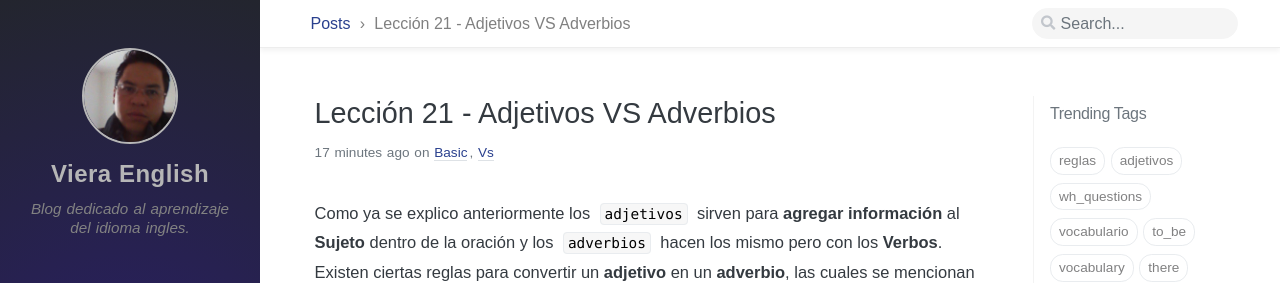
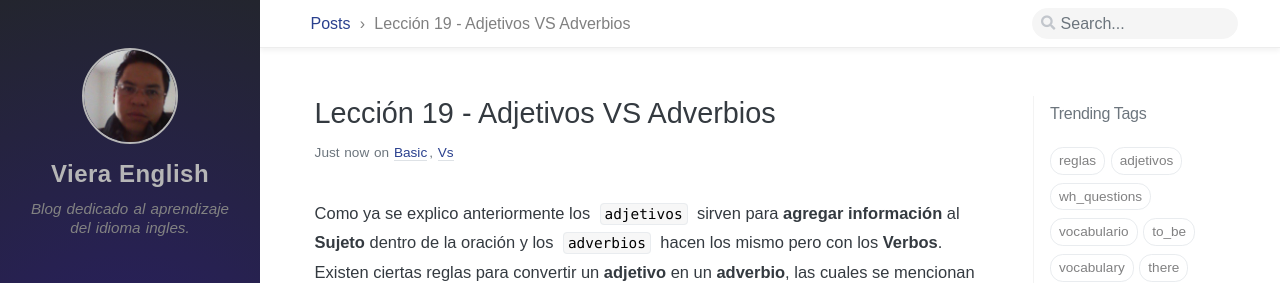
Before and after one commit to viera-english/viera-english.github.io, a Jekyll site: the page built from _posts/2020-04-07-adjetivos-vs-adverbios.md, in a window 1280 px wide and 900 px high. Shown: the top 283 px of the window. Built offline with Jekyll 4.4.1, drawn with Linux system fonts in a browser that asks for light colours; nearby versions of some CDN libraries; some web fonts are replaced; comment, search, counter and statistics services are not loaded.

Commit message:
Update 2020-04-07-adjetivos-vs-adverbios.md

```diff
--- a/_posts/2020-04-07-adjetivos-vs-adverbios.md
+++ b/_posts/2020-04-07-adjetivos-vs-adverbios.md
@@ -1,6 +1,6 @@
 ---
-title: Lección 21 - Adjetivos VS Adverbios
-date: 2020-04-07 13:40:00 -0600
+title: Lección 19 - Adjetivos VS Adverbios
+date: 2020-04-07 14:57:00 -0600
 categories: [Basic, Vs]
 tags: [reglas]
 ---
```
